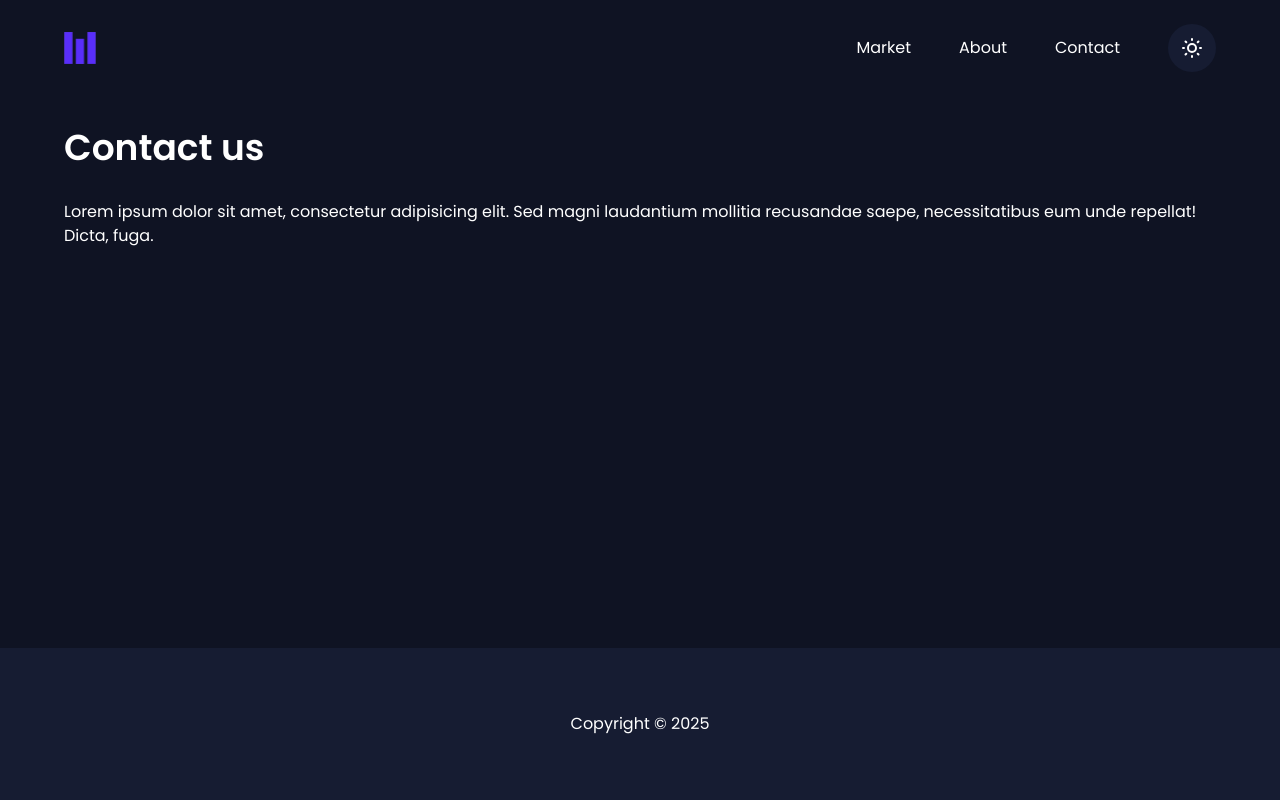
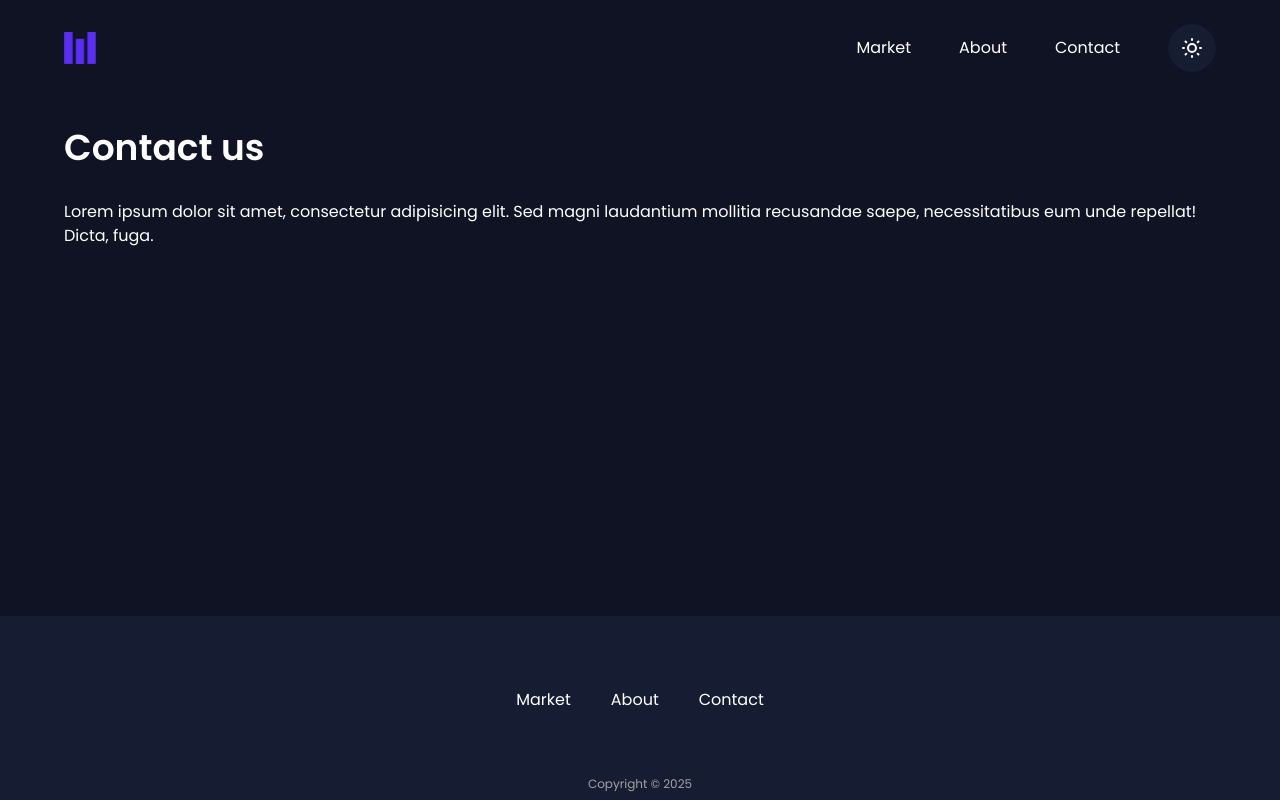
Before and after one commit to alexanderiksson/crypto-app, a Vue app: page /contact in a window 1280 px wide. Built offline with nearby package versions, Linux system fonts and the light colour scheme.

Commit message:
Added nav to footer

```diff
--- a/src/components/Footer.vue
+++ b/src/components/Footer.vue
@@ -1,7 +1,24 @@
+<script setup>
+    import { RouterLink } from 'vue-router';
+</script>
+
 <template>
-    <footer class="bg-secondaryBackground py-16 mt-24 text-center">
+    <footer class="bg-secondaryBackground py-2 mt-24 text-center">
         <div class="content">
-            <p>Copyright &copy; 2025</p>
+            <nav class="my-16">
+                <ul class="flex justify-center gap-10">
+                    <li>
+                        <RouterLink to="/">Market</RouterLink>
+                    </li>
+                    <li>
+                        <RouterLink to="/about">About</RouterLink>
+                    </li>
+                    <li>
+                        <RouterLink to="/contact">Contact</RouterLink>
+                    </li>
+                </ul>
+            </nav>
+            <p class="text-xs text-neutral-400">Copyright &copy; 2025</p>
         </div>
     </footer>
 </template>
```
